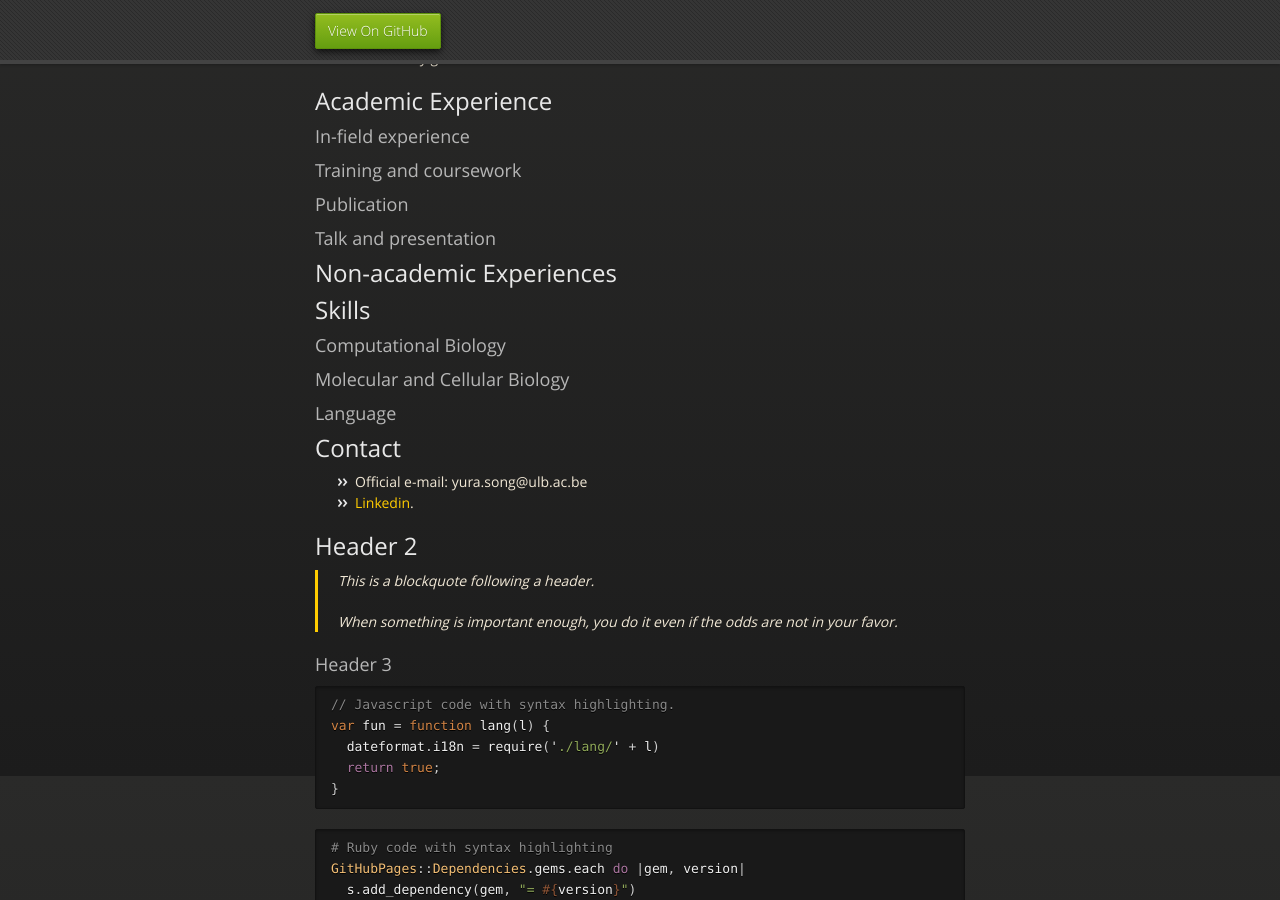
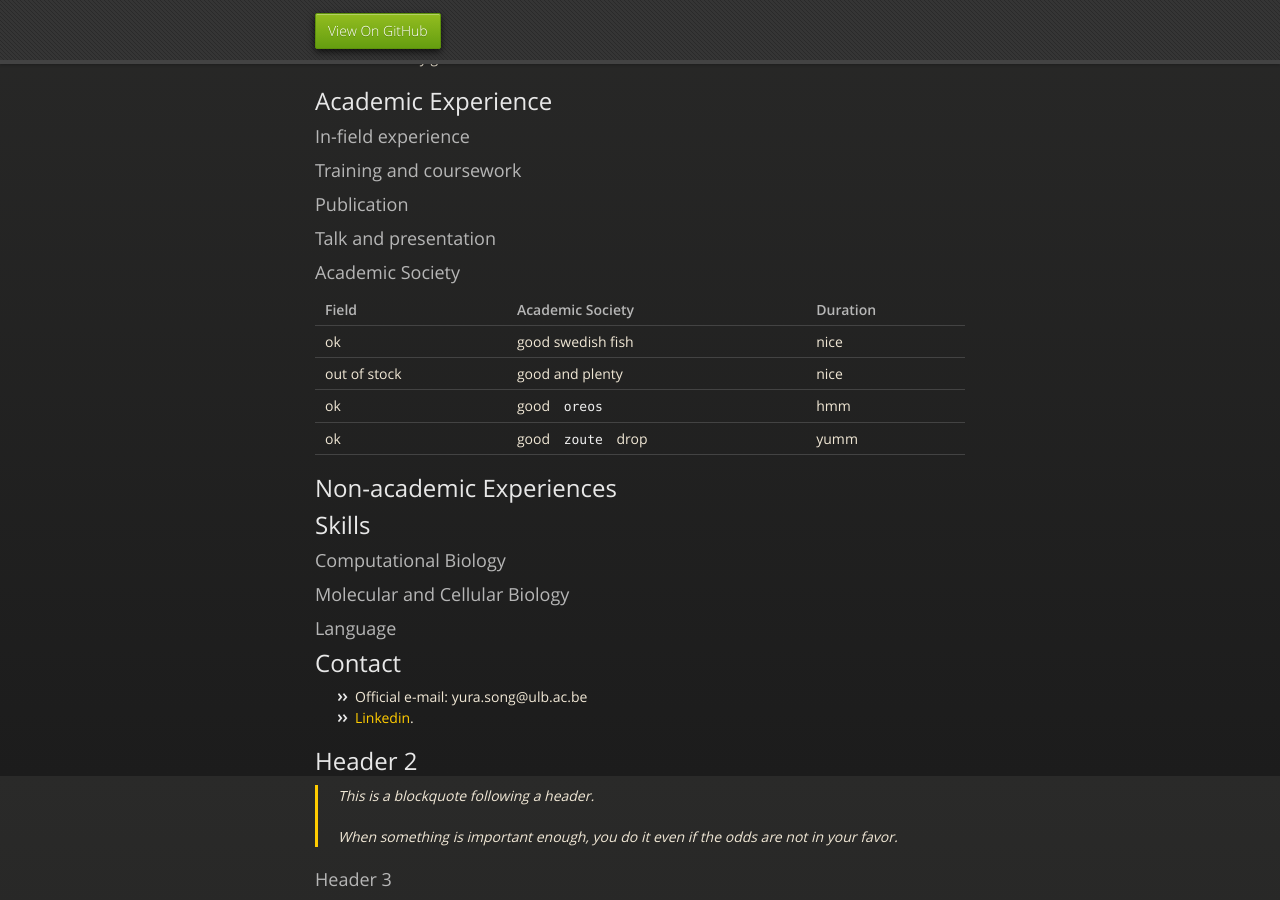
Before and after one commit to yurasong/yurasong.github.io, a Jekyll site: the page built from index.md, in a window 1280 px wide and 900 px high, scrolled down 1024 px. Built offline with Jekyll 4.4.1, drawn with Linux system fonts in a browser that asks for light colours.

Commit message:
table test

```diff
--- a/index.md
+++ b/index.md
@@ -50,6 +50,15 @@
 ### Publication
 
 ### Talk and presentation
+
+### Academic Society
+
+| Field        | Academic Society          | Duration |
+|:-------------|:------------------|:------|
+| ok           | good swedish fish | nice  |
+| out of stock | good and plenty   | nice  |
+| ok           | good `oreos`      | hmm   |
+| ok           | good `zoute` drop | yumm  |
 
 ## Non-academic Experiences
 
```
